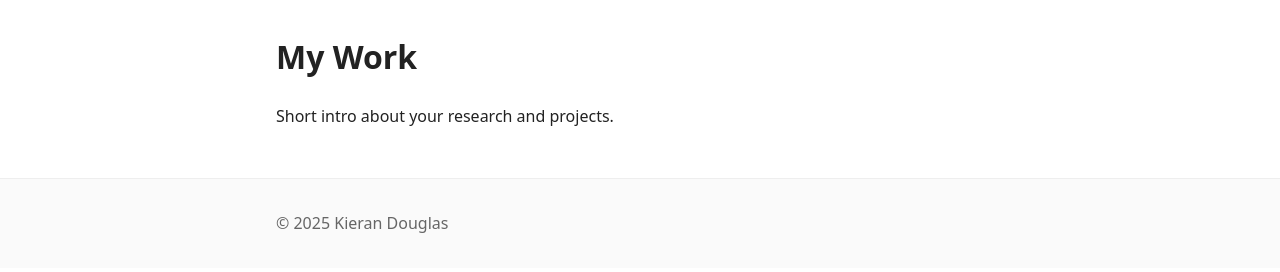
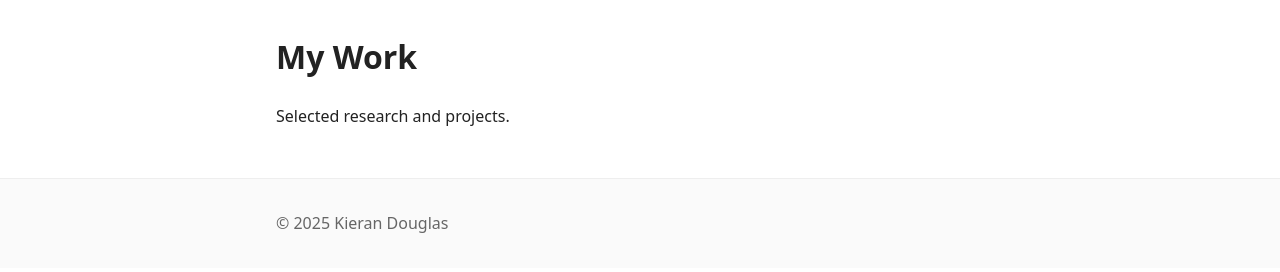
Before and after one commit to KieranCDouglas/kierancdouglas.github.io, a Jekyll site: the page built from my-work.md, in a window 1280 px wide. Shown: the part 146-418 px from the top of the page. Built offline with Jekyll 4.4.1, drawn with Linux system fonts in a browser that asks for light colours.

Commit message:
Update my-work.md

```diff
--- a/my-work.md
+++ b/my-work.md
@@ -1,8 +1,26 @@
 ---
-layout: default
 title: My Work
 permalink: /my-work/
+layout: default
 ---
 
-# My Work
-<p>Short intro about your research and projects.</p>
+<h1>My Work</h1>
+<p>Selected research and projects.</p>
+
+<ul class="project-list">
+  {% assign items = site.projects | sort: "year" | reverse %}
+  {% for p in items %}
+    <li class="project-card">
+      <a class="project-link" href="{{ p.url | relative_url }}">
+        {% if p.thumbnail %}
+          <img src="{{ p.thumbnail | relative_url }}" alt="" class="project-thumb">
+        {% endif %}
+        <div class="project-meta">
+          <strong>{{ p.title }}</strong>
+          {% if p.year %}<span class="muted"> · {{ p.year }}</span>{% endif %}
+          {% if p.summary %}<div class="summary">{{ p.summary }}</div>{% endif %}
+        </div>
+      </a>
+    </li>
+  {% endfor %}
+</ul>
```
